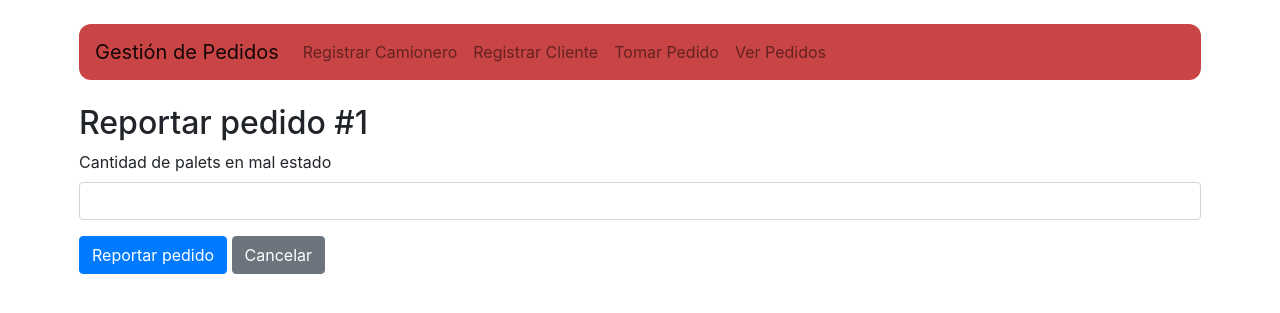
After one commit to Queso-Parmesano/Analisis-de-Sistemas, a Flask app: page /reportar_pedido/1 in a window 1280 px wide. The commit adds this page. Shown: the top 313 px of the page. Run offline with Flask 3, Linux system fonts and the light colour scheme; tables that the repository leaves empty hold one stand-in row (values such as "Sample post"); parts of the project's set-up code (start-up, migrations or seed data) failed here and were passed over; some libraries are stand-ins or nearby versions.

Commit message:
Add a new view

```diff
--- a/Software/app.py
+++ b/Software/app.py
@@ -1,15 +1,15 @@
-from wtforms import StringField, IntegerField, DateField, SelectField, SubmitField, TextAreaField
+from wtforms import StringField, IntegerField, DateField, SelectField, SubmitField
 from flask import Flask, render_template, request, redirect, url_for, flash
 from wtforms.validators import DataRequired
 from flask_sqlalchemy import SQLAlchemy
 from flask_wtf import FlaskForm
 import datetime
 
-#pip install Flask Flask_SQLAlchemy Flask_WTF mysql-connector-python
+#pip install Flask Flask_SQLAlchemy Flask_WTF
 
 app = Flask(__name__)
 
-app.config['SECRET_KEY'] = 'ss'
+app.config['SECRET_KEY'] = 'zaza'
 app.config['SQLALCHEMY_DATABASE_URI'] = 'mysql+mysqlconnector://root@localhost/gestion_pedidos'
 app.config['SQLALCHEMY_TRACK_MODIFICATIONS'] = False
 
@@ -42,6 +42,7 @@ class Pedido(db.Model):
     fechaEntrega = db.Column(db.Date, nullable=False)
     estado = db.Column(db.String(125), nullable=False, default='procesando')
     cantPalets = db.Column(db.String(125), nullable=False)
+    paletsDañados = db.Column(db.String(125), nullable=False)
 
 class CamioneroForm(FlaskForm):
     nombreCompleto = StringField('Nombre Completo', validators=[DataRequired()])
@@ -61,7 +62,7 @@ class PedidoForm(FlaskForm):
     idCamionero = SelectField('Camionero', coerce=int, validators=[DataRequired()])
     idCliente = SelectField('Cliente', coerce=int, validators=[DataRequired()])
     fechaEntrega = DateField('Fecha de Entrega', format='%Y-%m-%d', validators=[DataRequired()])
-    peso = StringField('Peso', validators=[DataRequired()])
+    palets = StringField('Palets', validators=[DataRequired()])
     submit = SubmitField('Tomar Pedido')
 
 class ActualizarEstadoForm(FlaskForm):
@@ -69,9 +70,14 @@ class ActualizarEstadoForm(FlaskForm):
         ('Procesando', 'Procesando'),
         ('En Camino', 'En Camino'),
         ('Demorado', 'Demorado'),
-        ('Entregado', 'Entregado')
+        ('Entregado', 'Entregado'),
+        ('Rechazado', 'Rechazado')
     ], validators=[DataRequired()])
     submit = SubmitField('Actualizar Estado')
+
+class ReportarPedido(FlaskForm):
+    cantPaq = IntegerField('Cantidad de palets en mal estado', validators=[DataRequired()])
+    submit = SubmitField('Reportar pedido')
 
 @app.route('/')
 def index():
@@ -81,13 +87,13 @@ def index():
 def registrar_camionero():
     form = CamioneroForm()
     if form.validate_on_submit():
-        nuevo_camionero = Camionero(
+        nuevoCamionero = Camionero(
             nombreCompleto=form.nombreCompleto.data,
             dni=form.dni.data,
             modelo=form.modelo.data,
             patente=form.patente.data
         )
-        db.session.add(nuevo_camionero)
+        db.session.add(nuevoCamionero)
         db.session.commit()
         flash('Camionero registrado exitosamente', 'success')
         return redirect(url_for('index'))
@@ -97,13 +103,13 @@ def registrar_camionero():
 def registrar_cliente():
     form = ClienteForm()
     if form.validate_on_submit():
-        nuevo_cliente = Cliente(
+        nuevoCliente = Cliente(
             nombre=form.nombre.data,
             apellido=form.apellido.data,
             dni=form.dni.data,
             telefono=form.telefono.data
         )
-        db.session.add(nuevo_cliente)
+        db.session.add(nuevoCliente)
         db.session.commit()
         flash('Cliente registrado exitosamente', 'success')
         return redirect(url_for('index'))
@@ -115,14 +121,14 @@ def tomar_pedido():
     form.idCamionero.choices = [(c.idCamionero, c.nombreCompleto) for c in Camionero.query.all()]
     form.idCliente.choices = [(c.idCliente, f"{c.nombre} {c.apellido}") for c in Cliente.query.all()]
     if form.validate_on_submit():
-        nuevo_pedido = Pedido(
+        nuevoPedido = Pedido(
             idCamionero=form.idCamionero.data,
             idCliente=form.idCliente.data,
             fechaEntrega=form.fechaEntrega.data,
-            peso=form.peso.data,
+            cantPalets=form.palets.data,
             estado='Procesando'
         )
-        db.session.add(nuevo_pedido)
+        db.session.add(nuevoPedido)
         db.session.commit()
         flash('Pedido tomado exitosamente', 'success')
         return redirect(url_for('index'))
@@ -137,12 +143,32 @@ def ver_pedidos():
 def actualizar_estado(idPedido):
     pedido = Pedido.query.get_or_404(idPedido)
     form = ActualizarEstadoForm(obj=pedido)
+    if pedido.estado == 'Entregado':
+        flash('El pedido ya fue entregado, no se puede actualizar.', 'info')
+        return redirect(url_for('ver_pedidos'))
+
+    if pedido.estado == 'Rechazado':
+        flash('El pedido fue Rechazado, no se puede actualizar.', 'info')
+        return redirect(url_for('ver_pedidos'))
+
     if form.validate_on_submit():
         pedido.estado = form.estado.data
         db.session.commit()
-        flash('Estado del pedido actualizado exitosamente', 'success')
+        flash('Estado del pedido actualizado con exito.', 'success')
         return redirect(url_for('ver_pedidos'))
     return render_template('actualizar_estado.html', form=form, pedido=pedido)
 
+@app.route('/reportar_pedido/<int:idPedido>', methods=['GET','POST'])
+def reportar_pedido(idPedido):
+    pedido = Pedido.query.get_or_404(idPedido)
+    form = ReportarPedido(obj=pedido)
+    if form.validate_on_submit():
+        pedido.paletsDañados = pedido.paletsDañados + form.cantPaq.data
+        pedido.cantPalets = pedido.cantPalets - form.cantPaq.data
+        db.session.commit()
+        flash('Se reporto el pedido con exito.', 'info')
+        return redirect(url_for('ver_pedidos'))
+    return render_template('reportar_pedido.html', form=form, pedido=pedido)
+
 if __name__ == '__main__':
     app.run(debug=True)
--- a/Software/templates/base.html
+++ b/Software/templates/base.html
@@ -6,7 +6,7 @@
     <link rel="stylesheet" href="https://stackpath.bootstrapcdn.com/bootstrap/4.5.0/css/bootstrap.min.css">
 </head>
 <body>
-    <div class="container mt-4">
+    <div class="container mt-4" style="max-width: 90%;">
         <nav class="navbar navbar-expand-lg navbar-light bg-light" style="background-color: rgb(201, 68, 68) !important; border-radius: 12px;">
             <a class="navbar-brand" href="{{ url_for('index') }}">Gestión de Pedidos</a>
             <div class="collapse navbar-collapse">
--- /dev/null
+++ b/Software/templates/reportar_pedido.html
@@ -0,0 +1,16 @@
+{% extends 'base.html' %}
+
+{% block content %}
+<h2>Reportar pedido #{{ pedido.idPedido }}</h2>
+<form method="POST">
+    {{ form.hidden_tag() }}
+    <div class="form-group">
+        {{ form.cantPaq.label(class="form-control-label") }}
+        {{ form.cantPaq(class="form-control") }}
+    </div>
+    <div class="form-group">
+        {{ form.submit(class="btn btn-primary") }}
+        <a href="{{ url_for('ver_pedidos') }}" class="btn btn-secondary">Cancelar</a>
+    </div>
+</form>
+{% endblock %}
--- a/Software/templates/tomar_pedido.html
+++ b/Software/templates/tomar_pedido.html
@@ -17,8 +17,8 @@
         {{ form.fechaEntrega(class="form-control") }}
     </div>
     <div class="form-group">
-        {{ form.peso.label(class="form-control-label") }}
-        {{ form.peso(class="form-control") }}
+        {{ form.palets.label(class="form-control-label") }}
+        {{ form.palets(class="form-control") }}
     </div>
     <div class="form-group">
         {{ form.submit(class="btn btn-primary") }}
```
Also changed, not shown: DB/Database.sql (+52 -30 lines), Software/templates/ver_pedidos.html (+12 -6 lines), DER + Dic de Datos/DER + Diccionario de Datos.png.
